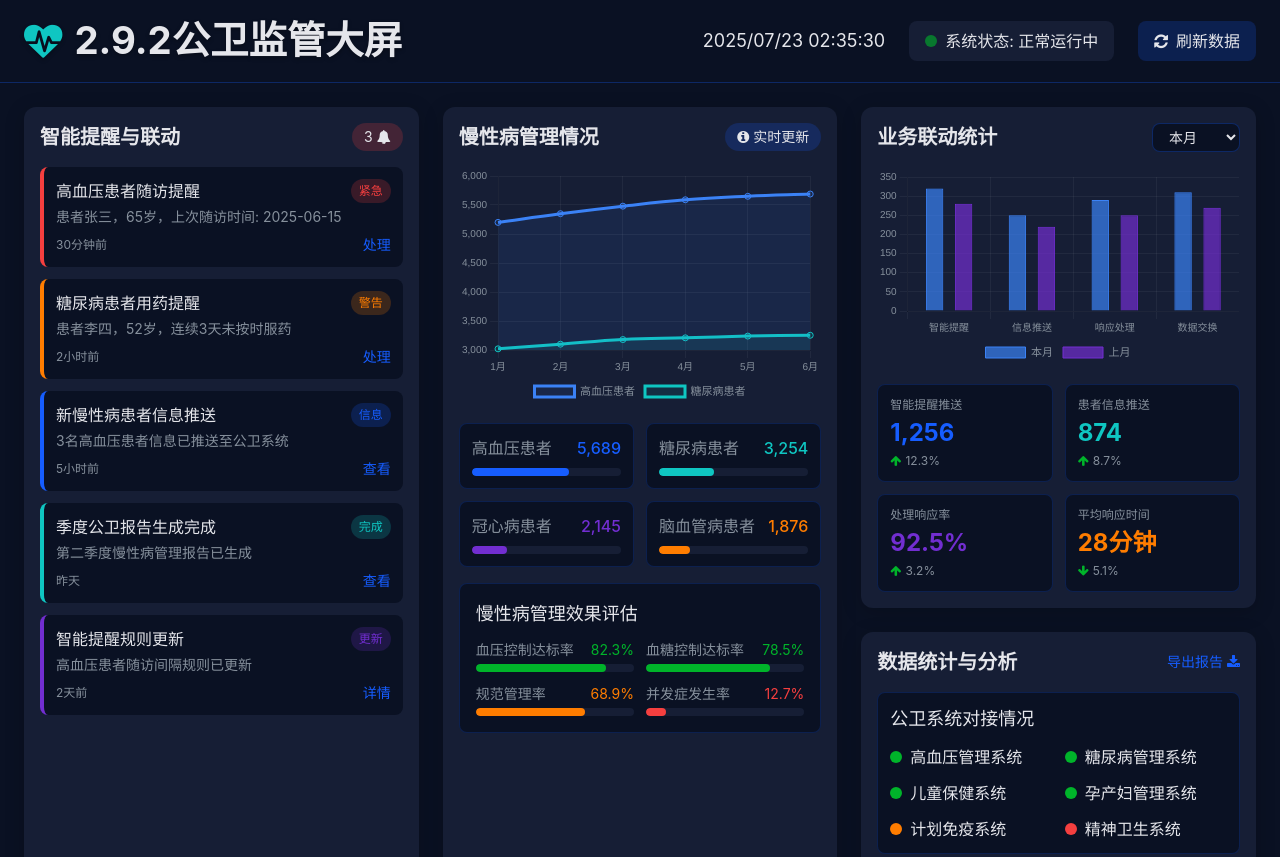
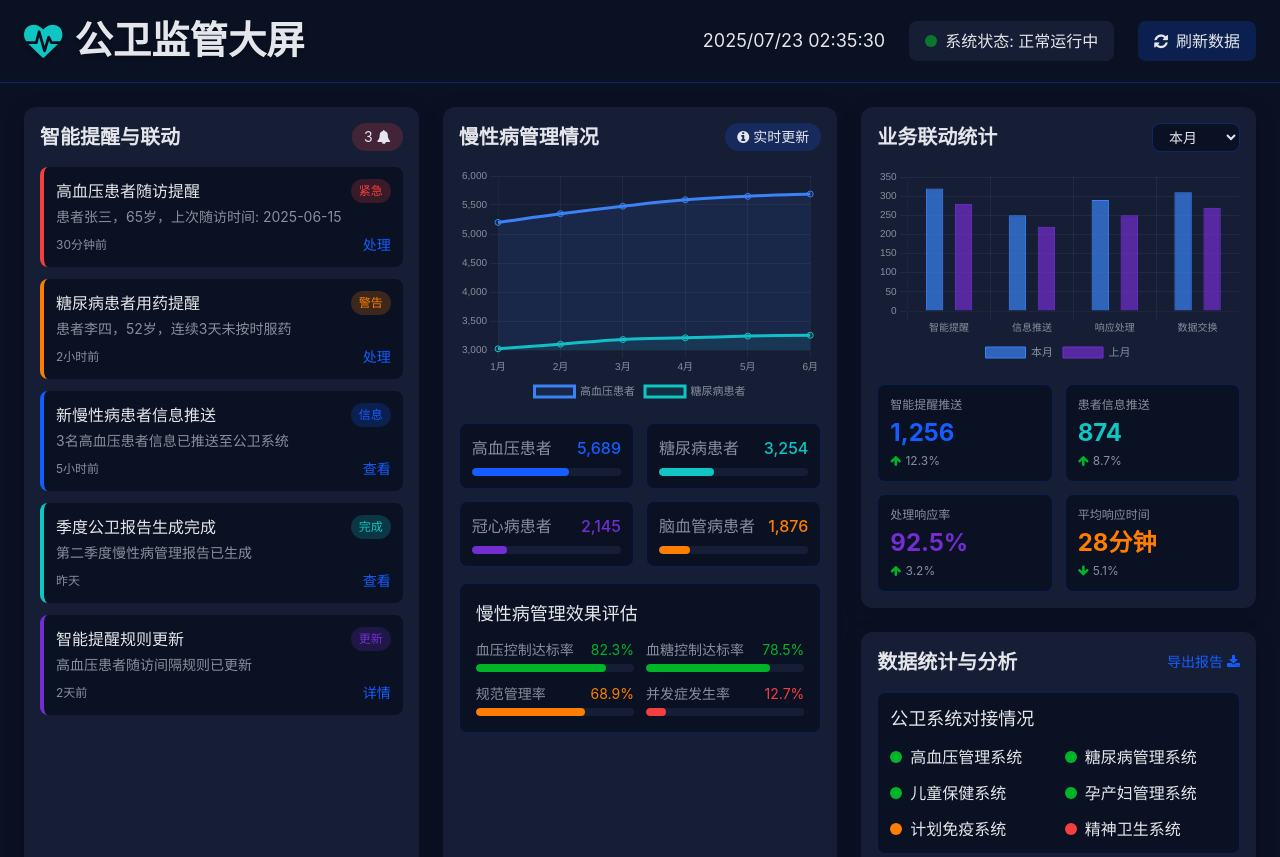
Before and after one commit to Junzaizhu/yydp, a plain HTML site: page index2.html in a window 1280 px wide. Shown: the top 857 px of the page. Drawn offline with nearby package versions, Linux system fonts and the light colour scheme.

Commit message:
Update index2.html

```diff
--- a/index2.html
+++ b/index2.html
@@ -74,7 +74,7 @@
   <header class="py-3 px-6 border-b border-primary/30 flex justify-between items-center">
     <h1 class="text-[clamp(1.5rem,3vw,2.5rem)] font-bold text-shadow flex items-center">
       <i class="fa fa-heartbeat text-secondary mr-3"></i>
-      2.9.2公卫监管大屏
+      公卫监管大屏
     </h1>
     <div class="flex items-center space-x-6">
       <div class="text-lg" id="current-time">2025-07-23 15:30:00</div>
```
